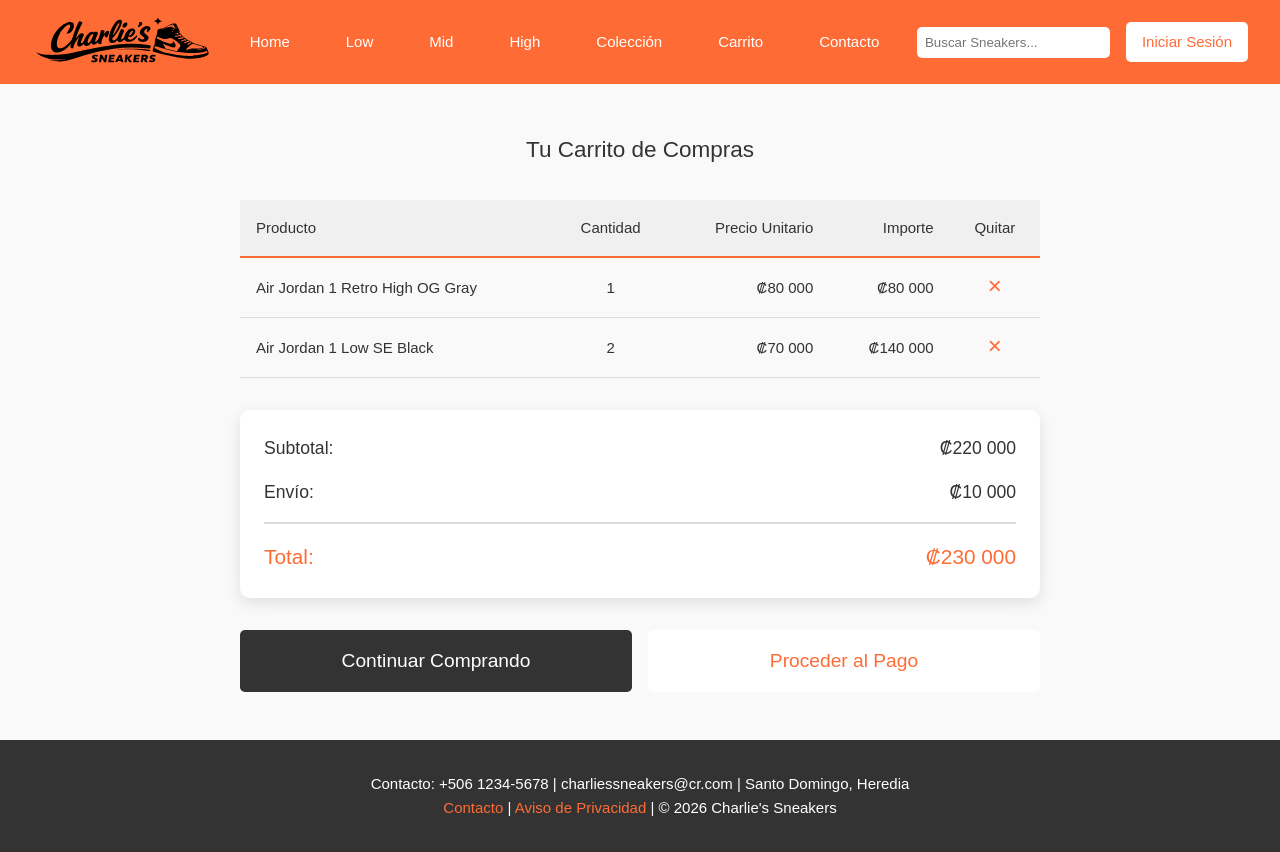
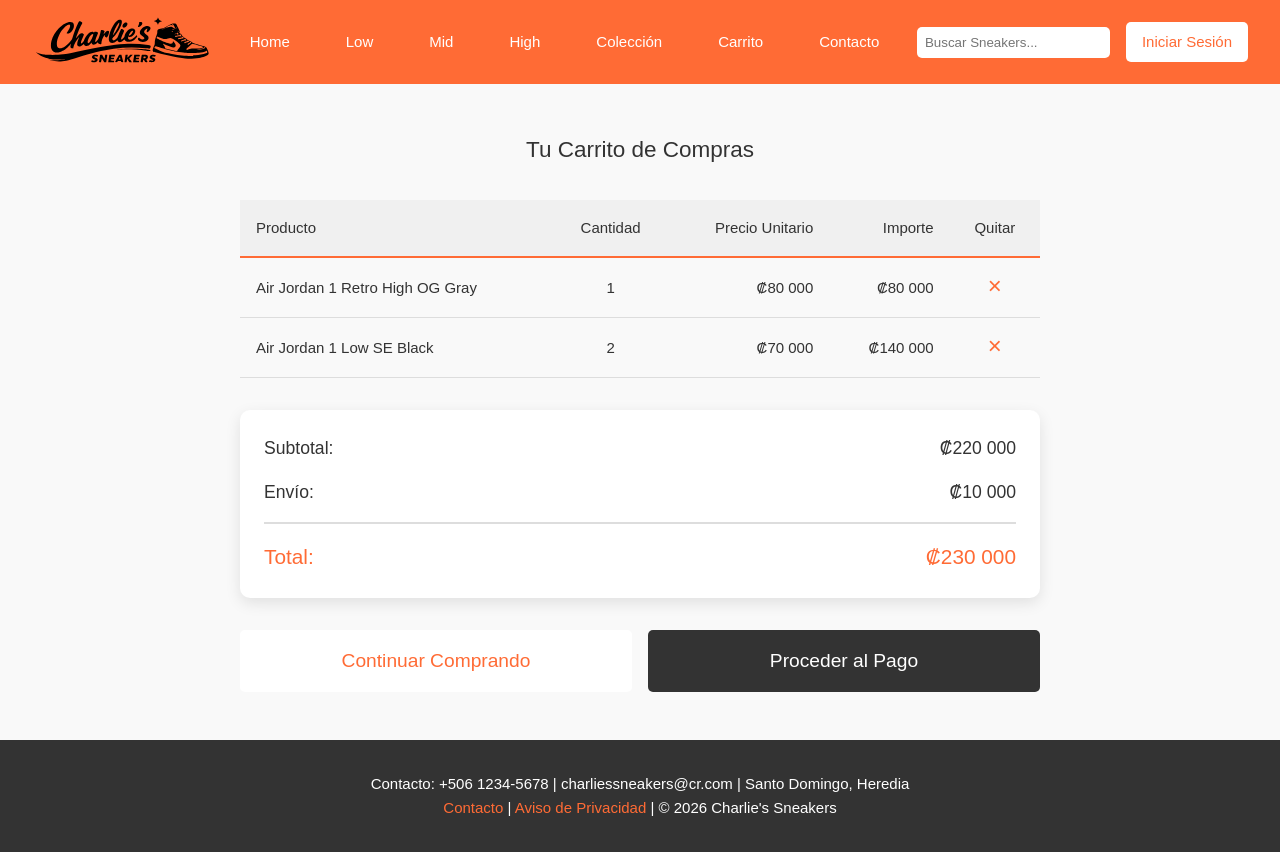
Before and after one commit to kattyab/CI0137_seg_fault, a Vue app: page /carrito in a window 1280 px wide. Built offline with nearby package versions, Linux system fonts and the light colour scheme.

Commit message:
Fixed button emphasis in Cart page

```diff
--- a/src/assets/main.css
+++ b/src/assets/main.css
@@ -116,12 +116,12 @@
   transition: background 0.3s;
 }
 
-.cta-secondary {
+.cta-buy {
   background: #333;
   color: #fff;
 }
 
-.cta-secondary:hover {
+.cta-buy:hover {
   background: #1f1f1f;
 }
 
--- a/src/views/CarritoView.vue
+++ b/src/views/CarritoView.vue
@@ -154,8 +154,8 @@
         </div>
 
         <div class="cart-actions" style="display: flex; gap: 1rem">
-          <RouterLink to="/" class="cta cta-secondary cart-action-link">Continuar Comprando</RouterLink>
-          <button class="cta cart-action-btn" type="button">Proceder al Pago</button>
+          <RouterLink to="/" class="cta cart-action-link">Continuar Comprando</RouterLink>
+          <button class="cta cta-buy cart-action-btn" type="button">Proceder al Pago</button>
         </div>
       </div>
     </section>
```
